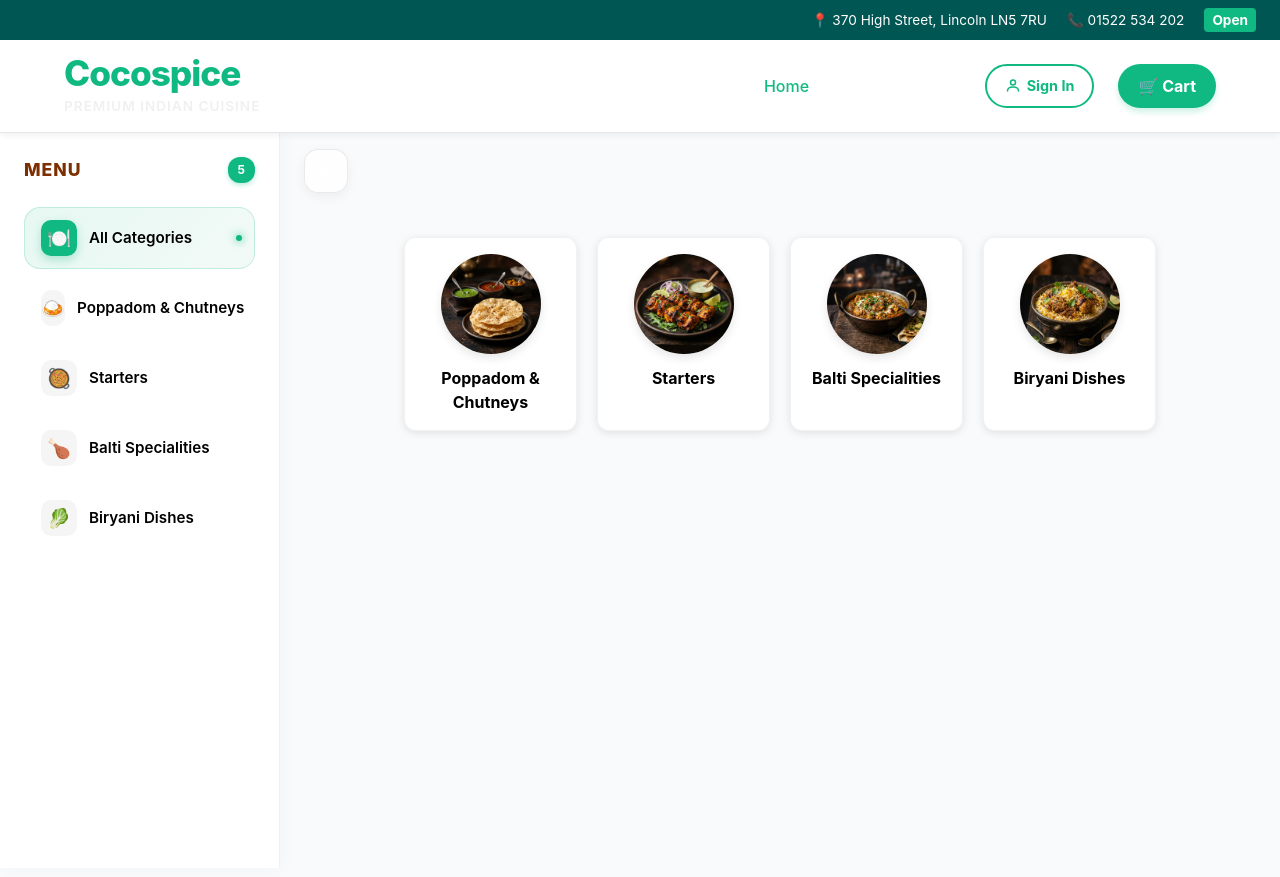
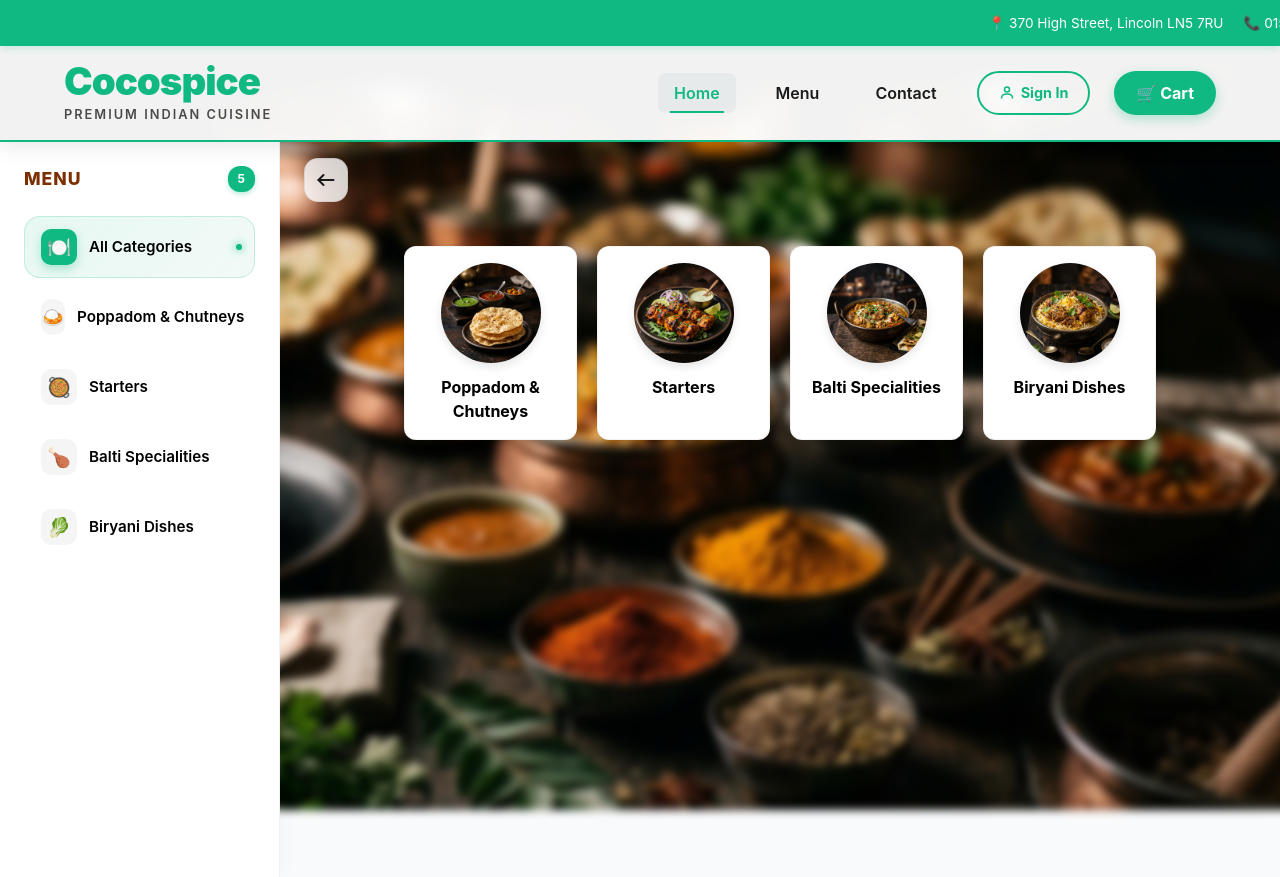
Before and after one commit to developerteam354/Cocospice, a Next.js app in the folder frontend/: page / in a window 1280 px wide. Built offline with nearby package versions, Linux system fonts and the light colour scheme.

Commit message:
feat:ui updated

```diff
--- a/frontend/app/globals.css
+++ b/frontend/app/globals.css
@@ -6,29 +6,35 @@
   --surface-hover: #f3f4f6;
   --primary-color: #10b981;
   --primary-hover: #059669;
-  --text-primary: #ffffff;
-  --text-secondary: #f0f0f0;
+  --text-primary: #1a1a1a;
+  --text-secondary: #4a4a4a;
   --border-color: #e5e7eb;
-  --success-color: #28a745;
+  --success-color: #10b981;
 }
 
-html, body {
+html {
+  background-color: #f9fafb;
+}
+
+body {
   margin: 0;
   padding: 0;
-  background-color: #f9fafb;
-  color: #ffffff;
+  background-color: transparent;
+  color: #1a1a1a;
   font-family: -apple-system, BlinkMacSystemFont, "Segoe UI", Roboto, Helvetica, Arial, sans-serif;
   height: 100%;
   min-height: 100vh;
 }
 
-html::before, body::before {
+body::before {
   content: '';
   position: fixed;
-  inset: 0;
+  inset: -10px; /* Expand slightly to prevent white edges when blurring */
   background: url('/images/bg-food.png') center/cover no-repeat;
-  opacity: 0.5; /* adjust 0.0 (invisible) to 1.0 (fully visible) */
+  opacity: 1;
+  filter: blur(4px);
   z-index: -1;
+  pointer-events: none;
 }
 /* Removed old background */
 
--- a/frontend/components/ClientApp/ClientApp.module.css
+++ b/frontend/components/ClientApp/ClientApp.module.css
@@ -230,6 +230,7 @@
 
   .categoryScrollContainer {
     flex-direction: row;
+    flex-wrap: nowrap;
     height: auto;
     overflow-x: auto;
     overflow-y: hidden;
@@ -239,6 +240,16 @@
     position: sticky;
     top: 60px; /* Adjust for mobile header height */
     z-index: 90;
+    -webkit-overflow-scrolling: touch;
+    scroll-behavior: smooth;
+    scrollbar-width: none; /* Hide for Firefox */
+    scroll-snap-type: x mandatory;
+    width: 100%;
+    background: var(--surface-color);
+  }
+
+  .categoryScrollContainer::-webkit-scrollbar {
+    display: none; /* Hide for Chrome/Safari/Edge */
   }
 
   .sidebarToggle, .contentHeader {
@@ -251,6 +262,8 @@
     border: 1px solid var(--border-color);
     background: var(--surface-hover);
     color: var(--text-primary);
+    flex-shrink: 0;
+    scroll-snap-align: start;
   }
 
   .categoryPill:hover {
--- a/frontend/components/Header/Header.module.css
+++ b/frontend/components/Header/Header.module.css
@@ -1,35 +1,45 @@
 .header {
-  background: var(--surface-color);
-  border-bottom: 1px solid var(--border-color);
+  background: rgba(255, 255, 255, 0.95);
+  border-bottom: 2px solid var(--primary-color);
   position: sticky;
   top: 0;
   z-index: 100;
   display: flex;
   flex-direction: column;
-  box-shadow: 0 4px 6px -1px rgba(0, 0, 0, 0.05);
+  box-shadow: 0 4px 20px rgba(0, 0, 0, 0.1);
+  backdrop-filter: blur(10px);
 }
 
 .topBar {
-  background: #005652;
-  padding: 8px 24px;
+  background: var(--primary-color);
+  padding: 10px 24px;
   display: flex;
-  justify-content: flex-end;
   font-size: 0.85rem;
   color: #ffffff;
+  box-shadow: 0 2px 8px rgba(16, 185, 129, 0.2);
+  overflow: hidden;
+  white-space: nowrap;
 }
 
 .info {
-  display: flex;
+  display: inline-flex;
   gap: 20px;
   align-items: center;
+  animation: marquee 15s linear infinite;
+}
+
+@keyframes marquee {
+  0% { transform: translateX(100vw); }
+  100% { transform: translateX(-100%); }
 }
 
 .statusOpen {
-  background: #10b981; /* Green for open */
-  color: #ffffff;
-  padding: 2px 8px;
-  border-radius: 4px;
+  background: #ffffff;
+  color: var(--primary-color);
+  padding: 3px 10px;
+  border-radius: 12px;
   font-weight: bold;
+  box-shadow: 0 2px 6px rgba(0, 0, 0, 0.1);
 }
 
 .mainHeader {
@@ -48,8 +58,8 @@
 }
 
 .logo {
-  font-size: 2.2rem;
-  font-weight: 800;
+  font-size: 2.4rem;
+  font-weight: 900;
   margin: 0;
   color: var(--primary-color);
   line-height: 1;
@@ -59,9 +69,9 @@
 
 .subtitle {
   margin: 4px 0 0 0;
-  font-size: 0.85rem;
+  font-size: 0.8rem;
   color: var(--text-secondary);
-  letter-spacing: 1px;
+  letter-spacing: 2px;
   text-transform: uppercase;
   font-weight: 600;
 }
@@ -75,33 +85,54 @@
 .nav a {
   color: var(--text-primary);
   text-decoration: none;
-  font-weight: 500;
+  font-weight: 600;
   font-size: 1rem;
-  transition: color 0.2s;
+  padding: 8px 16px;
+  border-radius: 8px;
+  transition: all 0.3s ease;
+  position: relative;
+}
+
+.nav a::after {
+  content: '';
+  position: absolute;
+  bottom: 0;
+  left: 50%;
+  transform: translateX(-50%);
+  width: 0;
+  height: 2px;
+  background: var(--primary-color);
+  transition: width 0.3s ease;
+}
+
+.nav a:hover::after, .nav a.active::after {
+  width: 70%;
 }
 
 .nav a:hover, .nav a.active {
   color: var(--primary-color);
+  background: rgba(0, 86, 82, 0.05);
 }
 
 .cartButton {
   background: var(--primary-color);
   color: #ffffff;
-  padding: 10px 20px;
+  padding: 10px 22px;
   border-radius: 25px;
   border: none;
-  font-weight: bold;
+  font-weight: 700;
   cursor: pointer;
   display: flex;
   align-items: center;
   gap: 8px;
-  transition: background 0.2s, transform 0.2s;
-  box-shadow: 0 4px 6px rgba(16, 185, 129, 0.2);
+  transition: all 0.3s ease;
+  box-shadow: 0 4px 12px rgba(16, 185, 129, 0.3);
 }
 
 .cartButton:hover {
   background: var(--primary-hover);
   transform: translateY(-2px);
+  box-shadow: 0 6px 16px rgba(16, 185, 129, 0.4);
 }
 
 .badge {
@@ -111,6 +142,7 @@
   padding: 2px 8px;
   font-size: 0.85rem;
   font-weight: 800;
+  box-shadow: 0 2px 4px rgba(0, 0, 0, 0.1);
 }
 
 /* Sign In Button */
@@ -118,7 +150,7 @@
   display: flex;
   align-items: center;
   gap: 6px;
-  padding: 9px 18px;
+  padding: 9px 20px;
   border: 2px solid var(--primary-color);
   border-radius: 25px;
   background: transparent;
@@ -126,7 +158,24 @@
   font-weight: 700;
   font-size: 0.9rem;
   cursor: pointer;
-  transition: all 0.25s;
+  transition: all 0.3s ease;
+  position: relative;
+  overflow: hidden;
+}
+
+.loginButton::before {
+  content: '';
+  position: absolute;
+  top: 0;
+  left: -100%;
+  width: 100%;
+  height: 100%;
+  background: linear-gradient(90deg, transparent, rgba(255, 255, 255, 0.3), transparent);
+  transition: left 0.5s;
+}
+
+.loginButton:hover::before {
+  left: 100%;
 }
 
 .loginButton:hover {
@@ -162,13 +211,14 @@
   font-weight: 800;
   font-size: 0.85rem;
   letter-spacing: 0.5px;
-  transition: all 0.25s;
-  box-shadow: 0 2px 8px rgba(16, 185, 129, 0.25);
+  transition: all 0.3s ease;
+  box-shadow: 0 3px 10px rgba(16, 185, 129, 0.3);
+  border: 2px solid #ffffff;
 }
 
 .avatarBtn:hover .avatarCircle {
-  transform: scale(1.08);
-  box-shadow: 0 4px 16px rgba(16, 185, 129, 0.4);
+  transform: scale(1.1);
+  box-shadow: 0 5px 15px rgba(16, 185, 129, 0.4);
 }
 
 /* User Dropdown */
```
